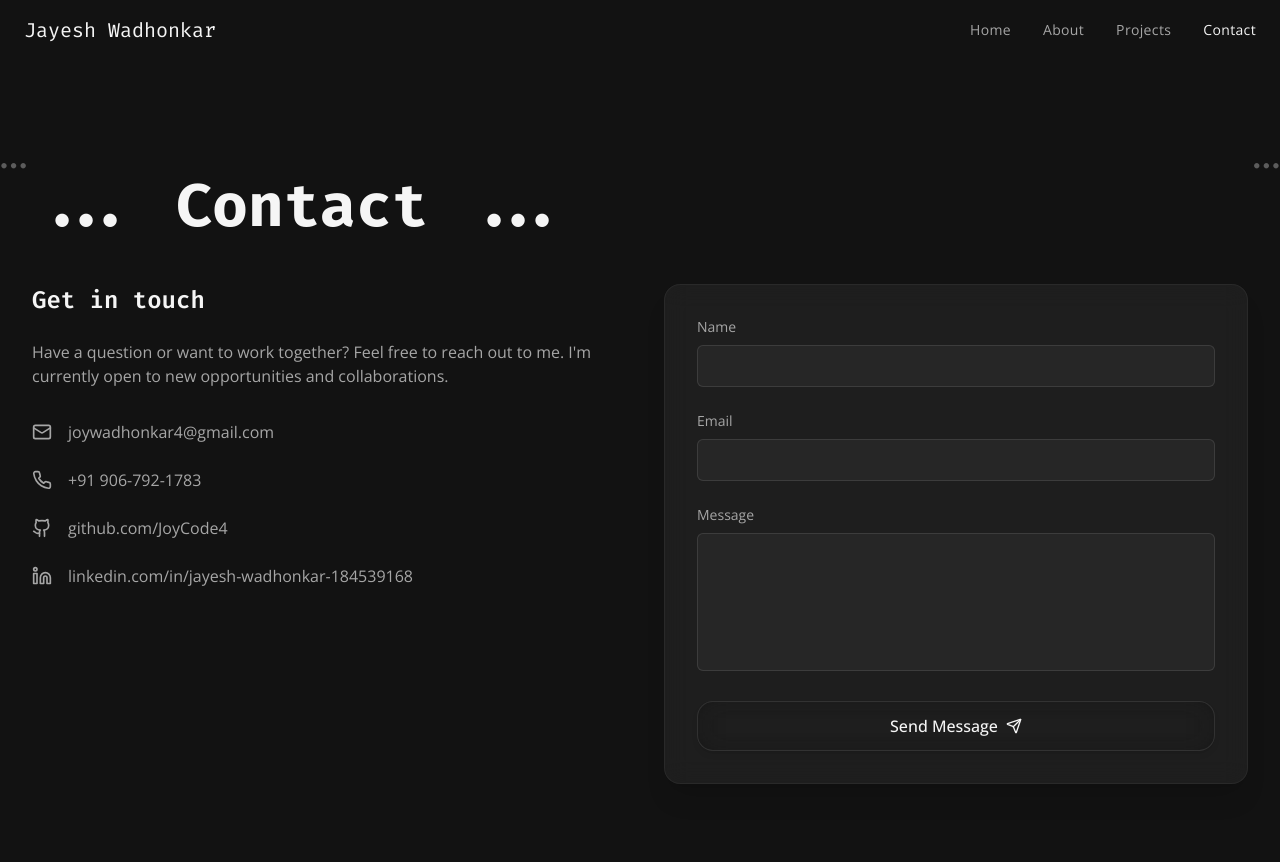
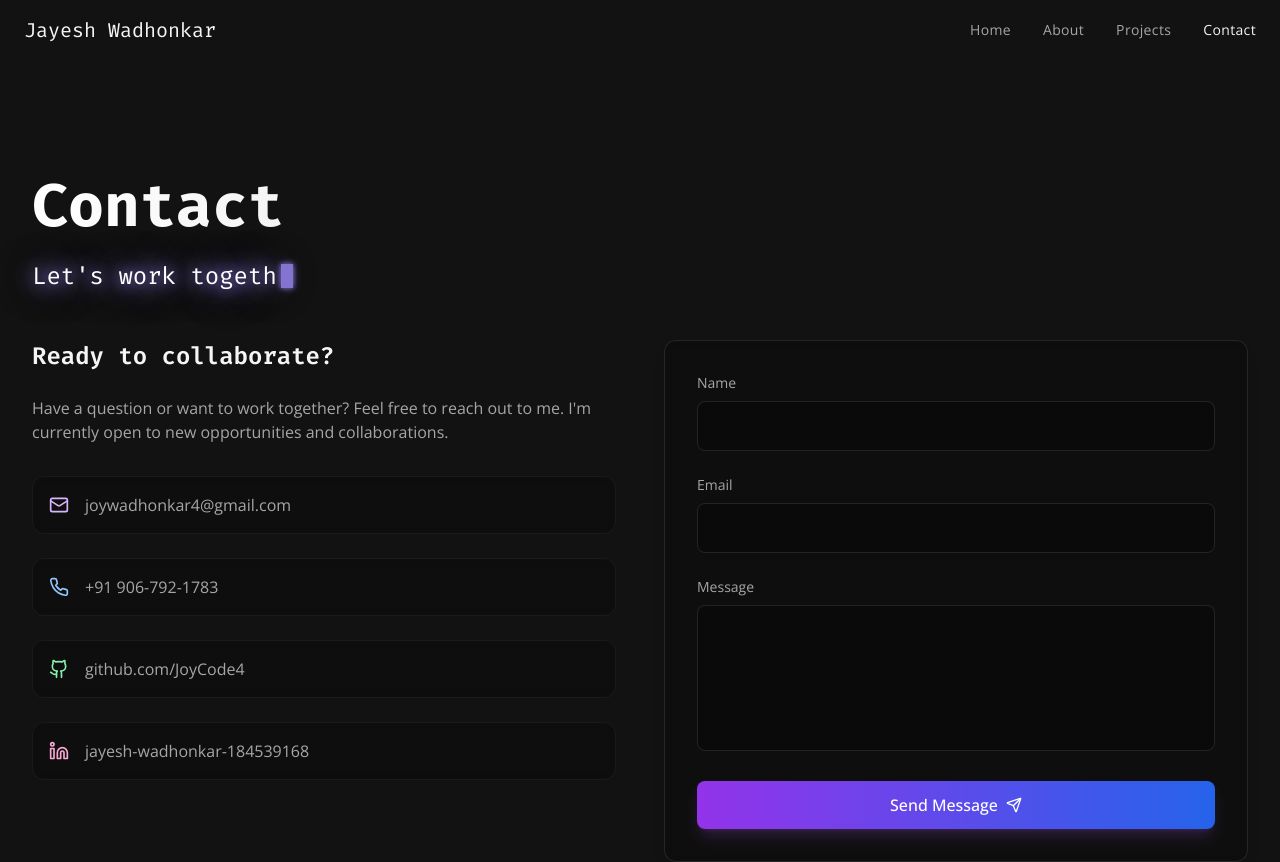
Before and after one commit to JoyCode4/vignettes-in-virtual, a React (Vite) app: page /contact in a window 1280 px wide. Shown: the top 862 px of the page. Built offline with nearby package versions, Linux system fonts and the light colour scheme.

Commit message:
Apply consistent UI theme
Apply the same UI theme and typewriter effect across all pages (Home, About, Projects, Contact).

```diff
--- a/src/components/TypewriterText.tsx
+++ b/src/components/TypewriterText.tsx
@@ -11,6 +11,7 @@ interface TypewriterTextProps {
   glowIntensity?: 'low' | 'medium' | 'high';
   cursorStyle?: 'line' | 'block' | 'underscore';
   cursorColor?: string;
+  darkBackground?: boolean;
 }
 
 const TypewriterText: React.FC<TypewriterTextProps> = ({
@@ -22,7 +23,8 @@ const TypewriterText: React.FC<TypewriterTextProps> = ({
   glowColor = '#8B5CF6',
   glowIntensity = 'medium',
   cursorStyle = 'line',
-  cursorColor
+  cursorColor,
+  darkBackground = true
 }) => {
   const [currentTextIndex, setCurrentTextIndex] = useState(0);
   const [displayText, setDisplayText] = useState('');
@@ -88,7 +90,7 @@ const TypewriterText: React.FC<TypewriterTextProps> = ({
     case 'block':
       cursorElement = (
         <span
-          className="inline-block w-3 h-6 ml-1 bg-white animate-pulse"
+          className="inline-block w-3 h-6 ml-1 animate-pulse"
           style={{
             backgroundColor: cursorColorToUse,
             boxShadow: `0 0 5px ${cursorColorToUse}, 0 0 10px ${cursorColorToUse}80`
@@ -99,7 +101,7 @@ const TypewriterText: React.FC<TypewriterTextProps> = ({
     case 'underscore':
       cursorElement = (
         <span
-          className="inline-block w-3 h-1 ml-1 bg-white animate-pulse"
+          className="inline-block w-3 h-1 ml-1 animate-pulse"
           style={{
             backgroundColor: cursorColorToUse,
             marginBottom: '-3px',
@@ -112,7 +114,7 @@ const TypewriterText: React.FC<TypewriterTextProps> = ({
     default:
       cursorElement = (
         <span
-          className="inline-block w-0.5 h-6 ml-1 bg-white animate-pulse"
+          className="inline-block w-0.5 h-6 ml-1 animate-pulse"
           style={{
             backgroundColor: cursorColorToUse,
             boxShadow: `0 0 5px ${cursorColorToUse}, 0 0 10px ${cursorColorToUse}80`
@@ -124,7 +126,7 @@ const TypewriterText: React.FC<TypewriterTextProps> = ({
   return (
     <div className={`${className} flex items-center`}>
       <span
-        className="transition-all duration-200"
+        className={`transition-all duration-200 ${darkBackground ? 'text-white' : 'text-dark-gray'}`}
         style={glowStyle}
       >
         {displayText}
--- a/src/pages/Contact.tsx
+++ b/src/pages/Contact.tsx
@@ -3,6 +3,7 @@ import { useState } from 'react';
 import { Github, Linkedin, Mail, Phone, Send } from 'lucide-react';
 import PageTransition from '@/components/PageTransition';
 import { useToast } from "@/components/ui/use-toast";
+import TypewriterText from '@/components/TypewriterText';
 
 const Contact = () => {
   const { toast } = useToast();
@@ -39,14 +40,34 @@ const Contact = () => {
 
   return (
     <PageTransition>
-      <div className="page-container">
+      <div className="page-container bg-dark-gray text-white">
+        {/* Enhanced animated background gradients */}
+        <div className="absolute top-0 left-0 w-full h-full bg-gradient-to-br from-purple-600/10 via-blue-600/5 to-indigo-500/10 rounded-full blur-[120px] -z-10 animate-pulse"></div>
+        <div className="absolute bottom-0 right-0 w-3/4 h-1/2 bg-gradient-to-tl from-blue-500/10 via-purple-600/5 to-pink-500/5 rounded-full blur-[150px] -z-10 animate-pulse" style={{animationDelay: '2s'}}></div>
+
         <main className="pt-20">
           <section id="contact" className="section-container">
-            <h2 className="section-title">... Contact ...</h2>
+            <h2 className="font-mono text-6xl font-bold mb-6 bg-gradient-to-r from-white via-white/90 to-white/80 bg-clip-text text-transparent">Contact</h2>
 
-            <div className="grid grid-cols-1 md:grid-cols-2 gap-12">
+            <div className="mt-4 mb-12">
+              <TypewriterText
+                texts={[
+                  "Get in touch with me",
+                  "Let's work together",
+                  "Have a project in mind?"
+                ]}
+                typingSpeed={70}
+                delayBetweenTexts={2000}
+                className="text-xl md:text-2xl font-mono"
+                glowColor="#9b87f5"
+                glowIntensity="high"
+                cursorStyle="block"
+              />
+            </div>
+
+            <div className="grid grid-cols-1 md:grid-cols-2 gap-12 mt-8">
               <div className="animate-slide-right" style={{ animationDelay: '0.1s' }}>
-                <h3 className="font-mono text-2xl font-semibold text-off-white mb-6">Get in touch</h3>
+                <h3 className="font-mono text-2xl font-semibold text-off-white mb-6">Ready to collaborate?</h3>
 
                 <p className="text-light-gray mb-8">
                   Have a question or want to work together? Feel free to reach out to me.
@@ -54,8 +75,8 @@ const Contact = () => {
                 </p>
 
                 <div className="space-y-6">
-                  <div className="flex items-center">
-                    <Mail className="text-light-gray mr-4" size={20} />
+                  <div className="flex items-center bg-black/20 backdrop-blur-sm p-4 rounded-xl border border-white/5 hover:border-purple-500/30 transition-all">
+                    <Mail className="text-purple-300 mr-4" size={20} />
                     <a
                       href="mailto:joywadhonkar4@gmail.com"
                       className="text-light-gray hover:text-off-white transition-colors"
@@ -64,8 +85,8 @@ const Contact = () => {
                     </a>
                   </div>
 
-                  <div className="flex items-center">
-                    <Phone className="text-light-gray mr-4" size={20} />
+                  <div className="flex items-center bg-black/20 backdrop-blur-sm p-4 rounded-xl border border-white/5 hover:border-blue-500/30 transition-all">
+                    <Phone className="text-blue-300 mr-4" size={20} />
                     <a
                       href="tel:+919067921783"
                       className="text-light-gray hover:text-off-white transition-colors"
@@ -74,8 +95,8 @@ const Contact = () => {
                     </a>
                   </div>
 
-                  <div className="flex items-center">
-                    <Github className="text-light-gray mr-4" size={20} />
+                  <div className="flex items-center bg-black/20 backdrop-blur-sm p-4 rounded-xl border border-white/5 hover:border-green-500/30 transition-all">
+                    <Github className="text-green-300 mr-4" size={20} />
                     <a
                       href="https://github.com/JoyCode4"
                       target="_blank"
@@ -86,22 +107,22 @@ const Contact = () => {
                     </a>
                   </div>
 
-                  <div className="flex items-center">
-                    <Linkedin className="text-light-gray mr-4" size={20} />
+                  <div className="flex items-center bg-black/20 backdrop-blur-sm p-4 rounded-xl border border-white/5 hover:border-pink-500/30 transition-all">
+                    <Linkedin className="text-pink-300 mr-4" size={20} />
                     <a
                       href="https://www.linkedin.com/in/jayesh-wadhonkar-184539168"
                       target="_blank"
                       rel="noopener noreferrer"
                       className="text-light-gray hover:text-off-white transition-colors"
                     >
-                      linkedin.com/in/jayesh-wadhonkar-184539168
+                      jayesh-wadhonkar-184539168
                     </a>
                   </div>
                 </div>
               </div>
 
               <div className="animate-slide-left" style={{ animationDelay: '0.3s' }}>
-                <form onSubmit={handleSubmit} className="glass-card p-8">
+                <form onSubmit={handleSubmit} className="backdrop-blur-sm bg-black/20 border border-white/10 rounded-xl p-8 shadow-lg">
                   <div className="mb-6">
                     <label htmlFor="name" className="block text-light-gray text-sm mb-2">
                       Name
@@ -113,7 +134,7 @@ const Contact = () => {
                       value={formData.name}
                       onChange={handleChange}
                       required
-                      className="w-full bg-medium-gray/30 border border-white/10 rounded-md px-4 py-2 text-off-white focus:outline-none focus:border-white/30 transition-colors"
+                      className="w-full bg-black/30 border border-white/10 rounded-lg px-4 py-3 text-off-white focus:outline-none focus:border-purple-500/50 transition-colors"
                     />
                   </div>
 
@@ -128,7 +149,7 @@ const Contact = () => {
                       value={formData.email}
                       onChange={handleChange}
                       required
-                      className="w-full bg-medium-gray/30 border border-white/10 rounded-md px-4 py-2 text-off-white focus:outline-none focus:border-white/30 transition-colors"
+                      className="w-full bg-black/30 border border-white/10 rounded-lg px-4 py-3 text-off-white focus:outline-none focus:border-purple-500/50 transition-colors"
                     />
                   </div>
 
@@ -143,14 +164,14 @@ const Contact = () => {
                       onChange={handleChange}
                       required
                       rows={5}
-                      className="w-full bg-medium-gray/30 border border-white/10 rounded-md px-4 py-2 text-off-white resize-none focus:outline-none focus:border-white/30 transition-colors"
+                      className="w-full bg-black/30 border border-white/10 rounded-lg px-4 py-3 text-off-white resize-none focus:outline-none focus:border-purple-500/50 transition-colors"
                     />
                   </div>
 
                   <button
                     type="submit"
                     disabled={isSubmitting}
-                    className="neo-blur hover-lift w-full flex items-center justify-center px-6 py-3 text-off-white font-medium disabled:opacity-70"
+                    className="w-full flex items-center justify-center px-6 py-3 bg-gradient-to-r from-purple-600 to-blue-600 text-white rounded-lg hover:brightness-110 transition-all duration-300 font-medium shadow-lg shadow-purple-500/20 hover:shadow-purple-600/40 disabled:opacity-70"
                   >
                     {isSubmitting ? (
                       <span>Sending...</span>
--- a/src/pages/Index.tsx
+++ b/src/pages/Index.tsx
@@ -1,4 +1,3 @@
-
 import { ArrowRight, ArrowLeft, Github, Linkedin, Facebook, Instagram, MessageSquare } from 'lucide-react';
 import { Link } from 'react-router-dom';
 import PageTransition from '@/components/PageTransition';
@@ -42,14 +41,13 @@ const Index = () => {
           <div ref={textRef} className="opacity-0" style={{ animationDelay: '0.3s', animationFillMode: 'forwards' }}>
             <div className="flex flex-col lg:flex-row lg:items-center justify-between">
               <div className="mb-12 lg:mb-0 max-w-3xl">
-                <div className="flex flex-col md:flex-row items-start md:items-center gap-6">
                 <h1 className="font-mono text-6xl sm:text-7xl md:text-8xl font-bold relative inline-flex flex-col">
                   <span className="bg-gradient-to-r from-white via-white/90 to-white/80 bg-clip-text text-transparent">Full-stack</span>
                   <span className="bg-gradient-to-r from-white via-white/90 to-white/80 bg-clip-text text-transparent">Developer</span>
                   <div className="absolute -bottom-2 left-0 w-1/3 h-1 bg-gradient-to-r from-purple-600 to-blue-500"></div>
                 </h1>
 
-                  <div className="ml-0 mt-8 md:mt-0 md:ml-4 p-5 rounded-xl backdrop-blur-sm border border-white/10 shadow-lg transition-all duration-300 hover:border-purple-500/30 bg-gradient-to-br from-black/50 to-purple-900/10 transform hover:scale-105 hover:shadow-purple-500/20">
+                <div className="mt-6 mb-8">
                   <TypewriterText
                     texts={[
                       "Hello! I'm Jayesh",
@@ -65,9 +63,8 @@ const Index = () => {
                     cursorStyle="block"
                   />
                 </div>
-                </div>
 
-                <p className="text-light-gray text-lg max-w-xl mt-8 mb-8 leading-relaxed">
+                <p className="text-light-gray text-lg max-w-xl mb-8 leading-relaxed">
                   My goal is to write maintainable, clean, and understandable code to make the development process enjoyable.
                 </p>
 
--- a/src/pages/Projects.tsx
+++ b/src/pages/Projects.tsx
@@ -3,6 +3,7 @@ import { useState } from 'react';
 import PageTransition from '@/components/PageTransition';
 import ProjectShowcase from '@/components/ProjectShowcase';
 import { ChevronLeft, ChevronRight } from 'lucide-react';
+import TypewriterText from '@/components/TypewriterText';
 
 const Projects = () => {
   const [currentProject, setCurrentProject] = useState(0);
@@ -65,13 +66,33 @@ const Projects = () => {
 
   return (
     <PageTransition>
-      <div className="page-container bg-dark-gray">
+      <div className="page-container bg-dark-gray text-white">
+        {/* Enhanced animated background gradients */}
+        <div className="absolute top-0 left-0 w-full h-full bg-gradient-to-br from-purple-600/10 via-blue-600/5 to-indigo-500/10 rounded-full blur-[120px] -z-10 animate-pulse"></div>
+        <div className="absolute bottom-0 right-0 w-3/4 h-1/2 bg-gradient-to-tl from-blue-500/10 via-purple-600/5 to-pink-500/5 rounded-full blur-[150px] -z-10 animate-pulse" style={{animationDelay: '2s'}}></div>
+
         <main className="min-h-screen">
           <section id="projects" className="section-container pt-32">
-            <h2 className="section-title text-center">... Projects ...</h2>
+            <h2 className="font-mono text-6xl font-bold mb-6 bg-gradient-to-r from-white via-white/90 to-white/80 bg-clip-text text-transparent">Projects</h2>
+
+            <div className="mt-4 mb-12">
+              <TypewriterText
+                texts={[
+                  "Check out my work",
+                  "Projects & Applications",
+                  "Web & Mobile Development"
+                ]}
+                typingSpeed={70}
+                delayBetweenTexts={2000}
+                className="text-xl md:text-2xl font-mono"
+                glowColor="#9b87f5"
+                glowIntensity="high"
+                cursorStyle="block"
+              />
+            </div>
 
             {/* Project Showcase */}
-            <div className="relative w-full overflow-hidden">
+            <div className="relative w-full overflow-hidden mt-8">
               <ProjectShowcase
                 key={projects[currentProject].id}
                 project={projects[currentProject]}
@@ -81,18 +102,18 @@ const Projects = () => {
               <div className="absolute top-1/2 left-4 -translate-y-1/2 z-10">
                 <button
                   onClick={handlePrevProject}
-                  className="h-8 w-8 rounded-full bg-white/10 backdrop-blur-sm flex items-center justify-center hover:bg-white/20 transition-all"
+                  className="h-10 w-10 rounded-full bg-black/40 backdrop-blur-sm flex items-center justify-center hover:bg-white/10 transition-all border border-white/5 hover:border-purple-500/30 shadow-lg hover:shadow-purple-500/20"
                 >
-                  <ChevronLeft size={16} className="text-white" />
+                  <ChevronLeft size={20} className="text-white" />
                 </button>
               </div>
 
               <div className="absolute top-1/2 right-4 -translate-y-1/2 z-10">
                 <button
                   onClick={handleNextProject}
-                  className="h-8 w-8 rounded-full bg-white/10 backdrop-blur-sm flex items-center justify-center hover:bg-white/20 transition-all"
+                  className="h-10 w-10 rounded-full bg-black/40 backdrop-blur-sm flex items-center justify-center hover:bg-white/10 transition-all border border-white/5 hover:border-purple-500/30 shadow-lg hover:shadow-purple-500/20"
                 >
-                  <ChevronRight size={16} className="text-white" />
+                  <ChevronRight size={20} className="text-white" />
                 </button>
               </div>
 
@@ -104,7 +125,7 @@ const Projects = () => {
                     onClick={() => setCurrentProject(index)}
                     className={`h-2 rounded-full transition-all ${
                       currentProject === index
-                        ? "w-8 bg-white"
+                        ? "w-8 bg-gradient-to-r from-purple-600 to-blue-600"
                         : "w-2 bg-white/40"
                     }`}
                     aria-label={`View project ${project.title}`}
@@ -115,11 +136,14 @@ const Projects = () => {
 
             {/* Articles Section */}
             <div className="mt-32 mb-24">
-              <h2 className="section-title text-center mb-16">... Articles ...</h2>
+              <h2 className="font-mono text-4xl font-bold mb-6 bg-gradient-to-r from-white via-white/90 to-white/80 bg-clip-text text-transparent">Articles</h2>
 
-              <div className="grid grid-cols-1 md:grid-cols-2 gap-8 max-w-5xl mx-auto">
+              <div className="grid grid-cols-1 md:grid-cols-2 gap-8 max-w-5xl mx-auto mt-12">
                 {[1, 2, 3, 4].map((index) => (
-                  <div key={index} className="neo-blur p-6 rounded-xl">
+                  <div
+                    key={index}
+                    className="backdrop-blur-sm bg-black/20 border border-white/10 rounded-xl p-6 shadow-lg hover:shadow-purple-500/20 transition-all duration-300 hover:border-purple-500/30 transform hover:translate-y-[-2px]"
+                  >
                     <h3 className="text-xl font-mono mb-4">The simplest example is Kafka + golang</h3>
                     <p className="text-light-gray text-sm mb-6">
                       This article presents a simple way to implement event streaming architecture using Kafka, Golang, and Docker.
@@ -129,8 +153,8 @@ const Projects = () => {
                       <button className="px-4 py-1 rounded-full border border-white/20 text-sm hover:bg-white/5 transition-colors">
                         Read more
                       </button>
-                      <div className="h-6 w-6 bg-white/10 rounded-full flex items-center justify-center">
-                        <ChevronRight size={12} className="text-white" />
+                      <div className="h-8 w-8 bg-gradient-to-r from-purple-600 to-blue-600 rounded-full flex items-center justify-center">
+                        <ChevronRight size={14} className="text-white" />
                       </div>
                     </div>
                   </div>
```
Also changed, not shown: src/pages/About.tsx (+38 -15 lines). Lines whose indentation alone changed are shown as unchanged.
